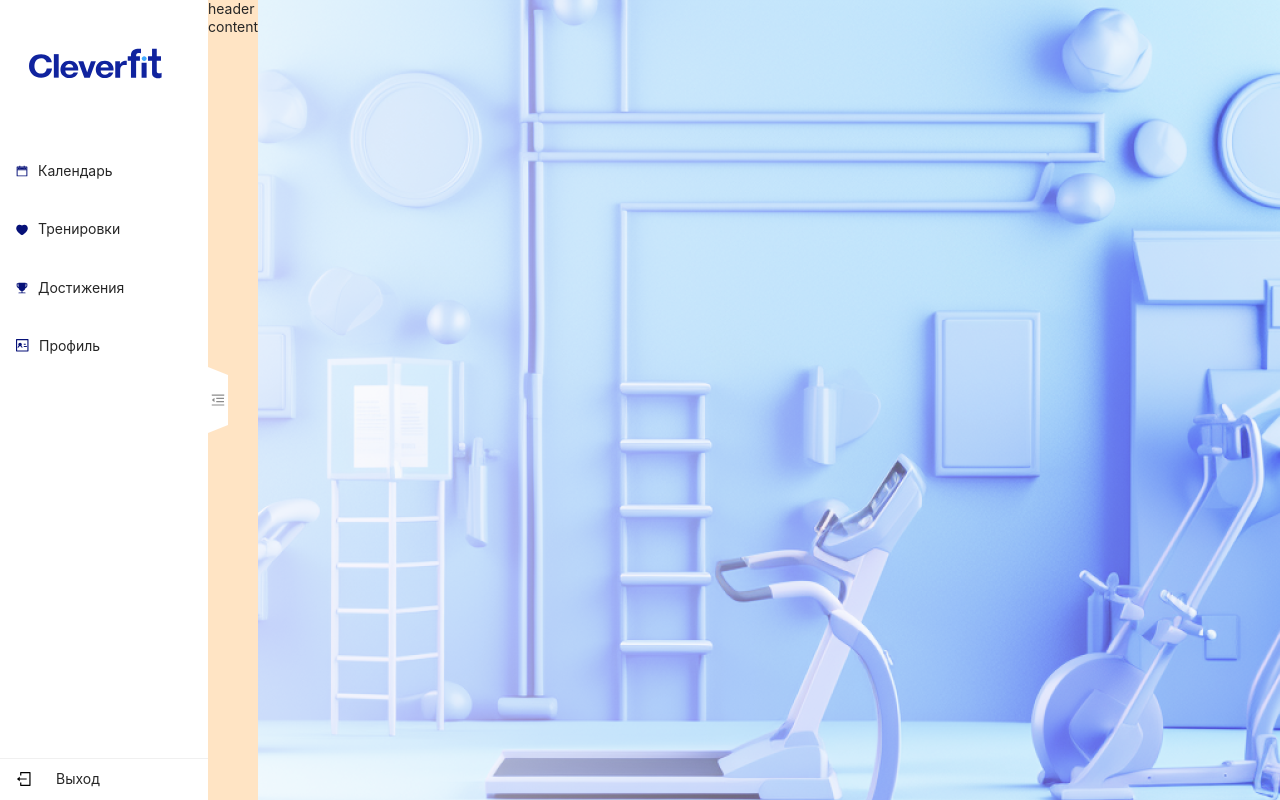
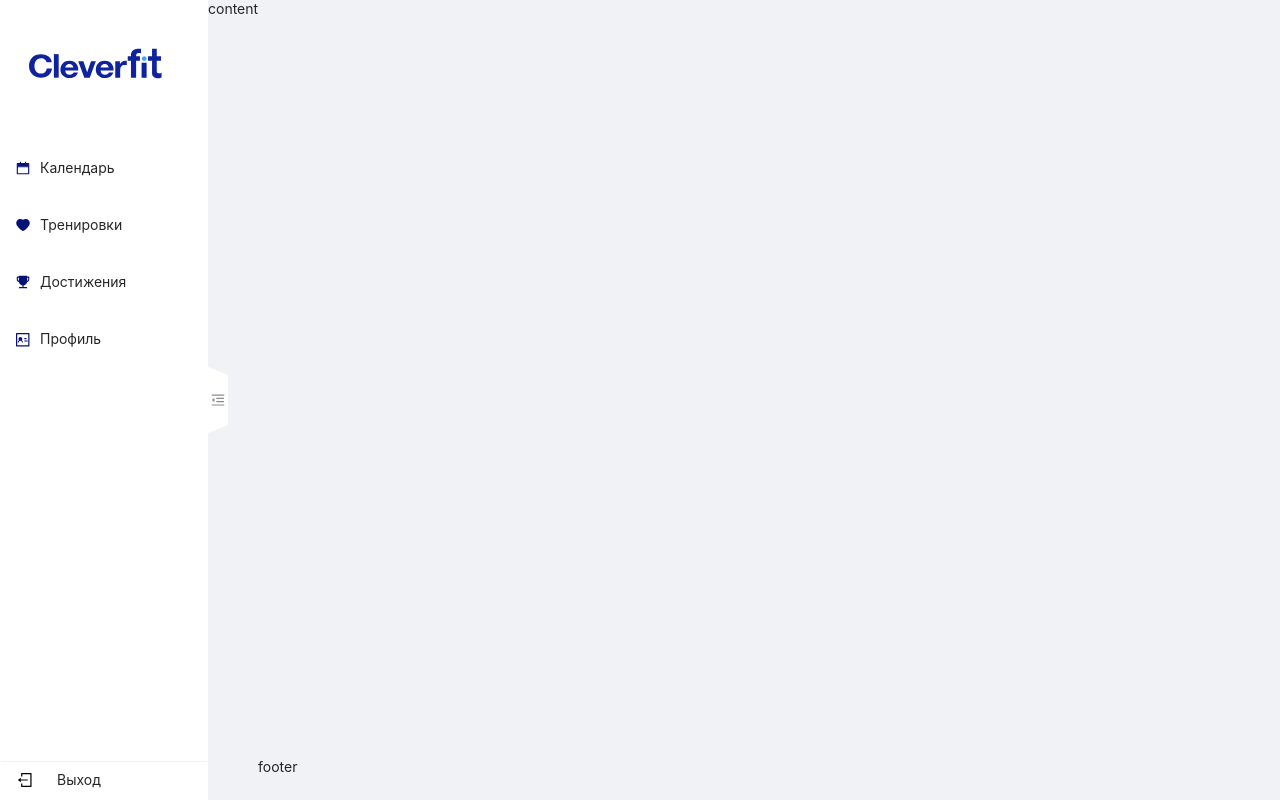
Before and after one commit to ClevertecFrontendLab/VeronikaBogdan, a React (Vite) app: page /#/ in a window 1280 px wide. Built offline with nearby package versions, Linux system fonts and the light colour scheme.

Commit message:
refactor: change component styles according to library styles

```diff
--- a/src/components/layout/sidebar/sidebar.scss
+++ b/src/components/layout/sidebar/sidebar.scss
@@ -1,19 +1,15 @@
 @import '@constants/colors';
 
 .ant-layout-sider {
-    box-shadow: 0 2px 8px 0 rgba(0, 0, 0, 0.15);
-    background: $character-light-sider-background;
+    &-light {
+        box-shadow: 0 2px 8px 0 rgba(0, 0, 0, 0.15);
+    }
 
     &-children {
         height: 100%;
         display: flex;
         flex-direction: column;
         justify-content: space-between;
-        padding-top: 30px;
-
-        @media (max-width: 360px) {
-            padding-top: 0;
-        }
     }
 
     @media (max-width: 360px) {
@@ -25,6 +21,7 @@
 
 .logo {
     display: block;
+    margin-top: 30px;
 
     img {
         padding: 18px 46px 17px 29px;
@@ -37,78 +34,67 @@
     }
 
     &-collapsed {
-        padding: 22px 18px 18px 19px;
+        display: block;
+        margin-top: 30px;
+
+        img {
+            padding: 22px 18px 18px 19px;
+        }
+    }
+
+    @media (max-width: 360px) {
+        margin-top: 0;
+    }
+}
+
+ul[class*='ant-menu'] {
+    display: flex;
+    flex-direction: column;
+    gap: 5px;
+    border: 0;
+    margin-top: 43px;
+
+    @media (max-width: 360px) {
+        gap: 0;
+        margin-top: 13px;
+
+        li[class*='ant-menu-item'] {
+            padding: 0;
+            margin-top: 3px;
+        }
     }
 }
 
 .ant-menu {
-    display: flex;
-    flex-direction: column;
-    gap: 16px;
-    margin-top: 50px;
-    list-style: none;
-
-    &-item {
-        display: flex;
-        align-items: center;
-        gap: 10px;
-        padding: 12px 16px !important;
-        cursor: pointer;
-
-        &-icon {
-            svg {
-                width: 12px;
-                height: 12px;
-
-                path {
-                    fill: $primary-light-9;
-                }
-            }
-
-            @media (max-width: 360px) {
-                display: none;
+    &-item-icon,
+    .anticon {
+        svg {
+            path {
+                fill: $primary-light-9;
             }
         }
 
         @media (max-width: 360px) {
-            gap: 0;
-            padding: 12px 8px;
+            display: none;
         }
     }
 
-    &-inline-collapsed &-item {
+    &-vertical-collapsed &-item {
         padding: 13px 24px;
     }
 
-    &-inline-collapsed &-title-content {
+    &-vertical-collapsed &-title-content {
         display: none;
-    }
-
-    @media (max-width: 360px) {
-        gap: 8px;
-        margin-top: 16px;
     }
 }
 
-.ant-tooltip-open {
-    background-color: #f6f7bb;
-    color: rgb(208, 64, 66);
-}
-
-.exit {
+button[class*='exit'] {
     display: flex;
+    align-items: center;
     gap: 25px;
+    height: 40px;
     padding: 12px 16px;
     box-shadow: inset 0 1px 0 0 $character-light-dividers;
-
-    &-collapsed {
-        padding: 12px 32px 12px 16px;
-        box-shadow: inset 0 1px 0 0 $character-light-dividers;
-    }
-
-    &-collapsed p {
-        display: none;
-    }
 
     @media (max-width: 360px) {
         gap: 0;
@@ -119,3 +105,12 @@
         }
     }
 }
+
+button[class*='exit-collapsed'] {
+    padding: 12px 32px 12px 16px;
+    box-shadow: inset 0 1px 0 0 $character-light-dividers;
+
+    span {
+        display: none;
+    }
+}
--- a/src/components/layout/sidebar/sidebar.tsx
+++ b/src/components/layout/sidebar/sidebar.tsx
@@ -1,5 +1,5 @@
 import { CalendarTwoTone, HeartFilled, TrophyFilled } from '@ant-design/icons';
-import { Layout, Menu } from 'antd';
+import { Button, Layout, Menu } from 'antd';
 import { NavLink } from 'react-router-dom';
 
 import collapsedLogo from '/logo-collapsed.svg';
@@ -39,6 +39,7 @@ const menuItems = [
 
 export const Sidebar: React.FC<SidebarProps> = ({ collapsed }: SidebarProps) => (
     <Sider
+        theme='light'
         trigger={null}
         collapsible
         collapsed={collapsed}
@@ -49,11 +50,11 @@ export const Sidebar: React.FC<SidebarProps> = ({ collapsed }: SidebarProps) =>
             <NavLink to='/' className={collapsed ? 'logo-collapsed' : 'logo'}>
                 <img src={collapsed ? collapsedLogo : defaultLogo} alt='Cleverfit logo' />
             </NavLink>
-            <Menu theme='light' mode='inline' defaultSelectedKeys={['1']} items={menuItems} />
+            <Menu theme='light' items={menuItems} />
         </div>
-        <div className={collapsed ? 'exit-collapsed' : 'exit'}>
+        <Button type='text' className={collapsed ? 'exit-collapsed' : 'exit'}>
             <img src={exit} alt='exit icon' />
-            <p>Выход</p>
-        </div>
+            Выход
+        </Button>
     </Sider>
 );
--- a/src/components/layout/sidemenu-switcher/sidemenu-switcher.scss
+++ b/src/components/layout/sidemenu-switcher/sidemenu-switcher.scss
@@ -14,6 +14,7 @@
     bottom: 50%;
     cursor: pointer;
     background: no-repeat url('/sidemenu-switcher.svg');
+    z-index: 10;
 
     svg {
         fill: $character-light-secondary-45;
--- a/src/index.tsx
+++ b/src/index.tsx
@@ -6,6 +6,7 @@ import { HashRouter, Route, Routes } from 'react-router-dom';
 import { store } from '@redux/configure-store';
 import { MainPage } from './pages';
 
+import 'antd/dist/antd.css';
 import 'normalize.css';
 import './index.scss';
 
--- a/src/pages/main-page/main-page.tsx
+++ b/src/pages/main-page/main-page.tsx
@@ -4,7 +4,7 @@ import React, { useState } from 'react';
 import { Sidebar } from '@components/layout/sidebar';
 import { SidemenuSwitcher } from '@components/layout/sidemenu-switcher';
 
-const { Header, Content } = Layout;
+const { Footer, Content } = Layout;
 
 import './main-page.scss';
 
@@ -17,10 +17,8 @@ export const MainPage: React.FC = () => {
 
             <Layout className='page-container'>
                 <SidemenuSwitcher collapsed={collapsed} onClick={() => setCollapsed(!collapsed)} />
-                <Header style={{ padding: 0 }}>
-                    <p>header</p>
-                </Header>
                 <Content>content</Content>
+                <Footer>footer</Footer>
             </Layout>
         </Layout>
     );
```
